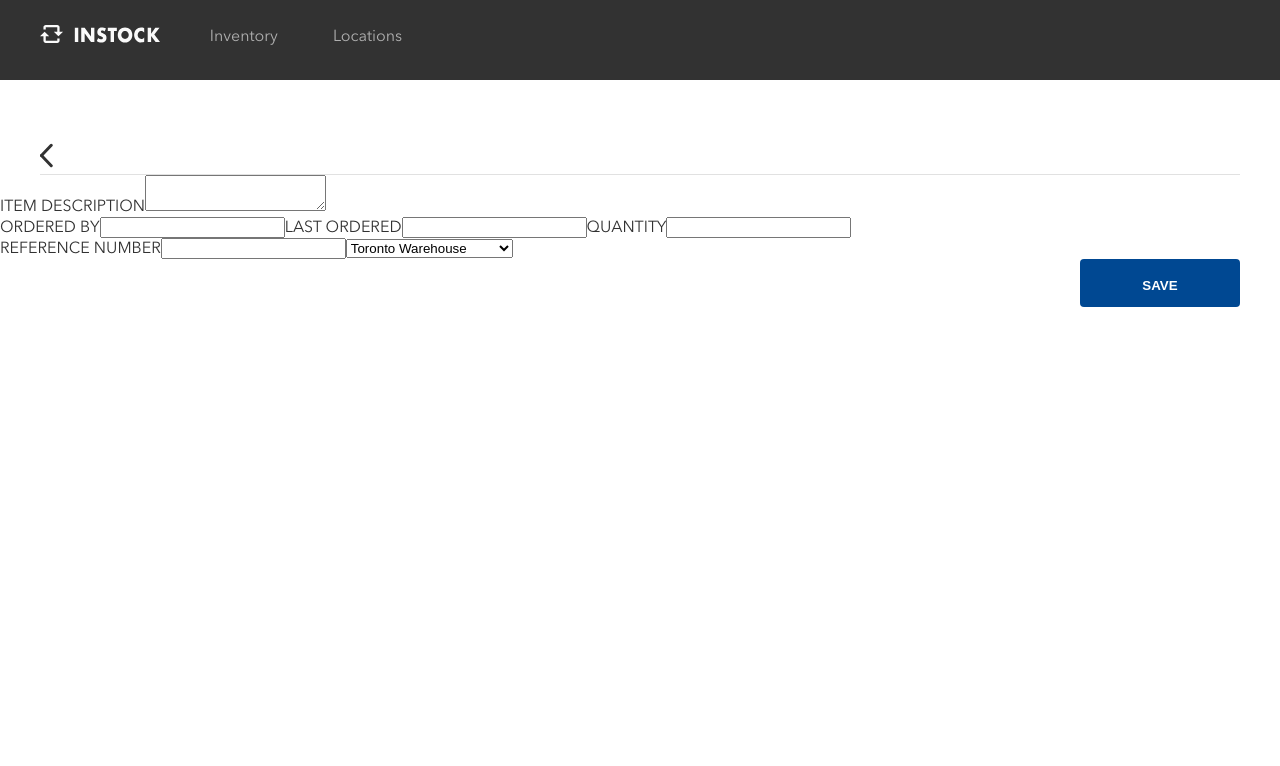
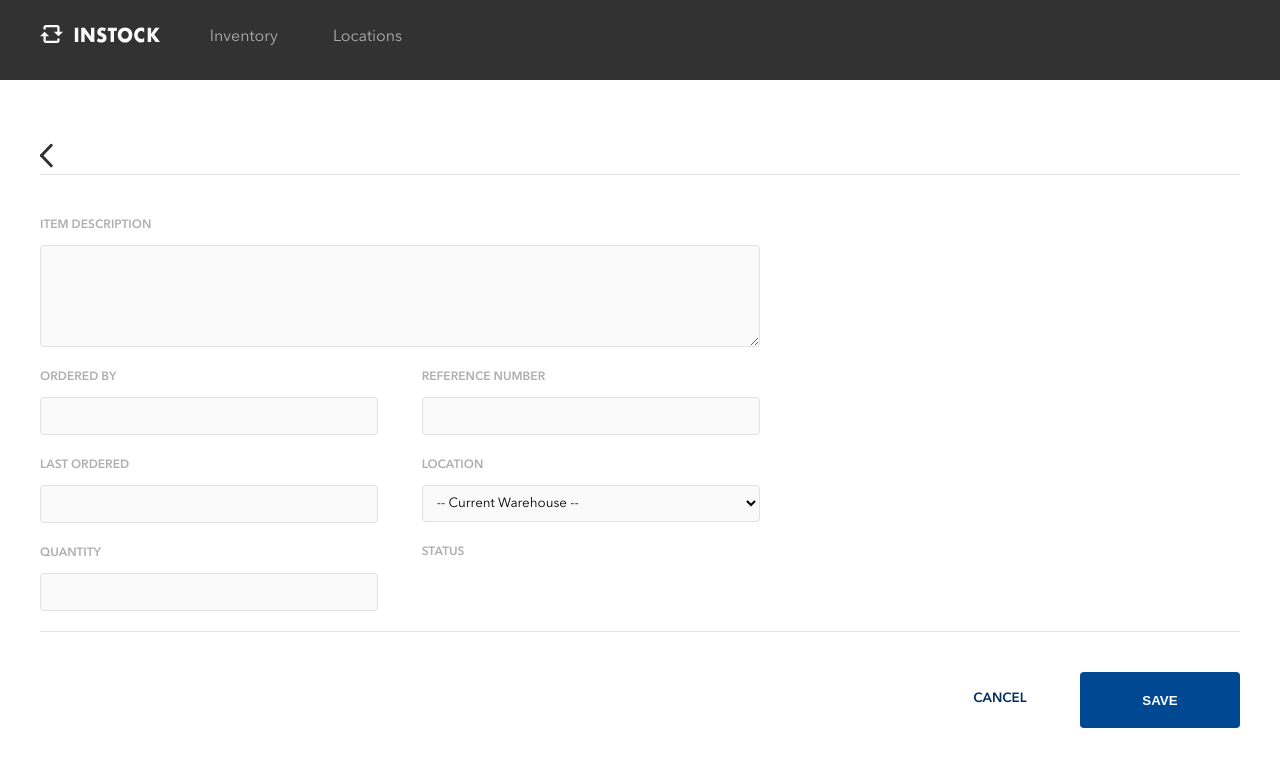
Before and after one commit to jeantaylor/instock-teamTheDo, a React (Create React App) app in the folder client/: page /edit/1/1 in a window 1280 px wide. Shown: the top 766 px of the page. Built offline with nearby package versions, Linux system fonts and the light colour scheme; no server answers.

Commit message:
Styled editProduct page.

```diff
--- a/client/src/components/inventory.js
+++ b/client/src/components/inventory.js
@@ -143,7 +143,7 @@ export default class inventory extends Component {
               <input
                 type='text'
                 name='lastOrdered'
-                placeholder='yyyy-mm-dd'
+                placeholder='mm/dd/yyyy'
                 className='popUpForm__input'
               />
               <h4 className='popUpForm__heading-small'>WAREHOUSE</h4>
--- a/client/src/components/inventory/editProduct.js
+++ b/client/src/components/inventory/editProduct.js
@@ -22,6 +22,7 @@ export default class EditProduct extends Component {
     }
 
     render() {
+        let quantityCount = this.state.product.quantity;
         return (
             <>
                 <div className="product__header">
@@ -41,25 +42,29 @@ export default class EditProduct extends Component {
                     </div>
                 </div>
 
-                <form>
-                    <label className="formLabel" htmlFor="editDesc">ITEM DESCRIPTION</label>
-                    <textarea name="editDesc" id="editDesc" value={this.state.product.desc}></textarea>
-                    <div className="fieldWrapper--large">
-                        <div className="fieldWrapper--small">
-                            <label className="formLabel" htmlFor="editOrderedBy">ORDERED BY</label>
-                            <input className="formInput" name="editOrderedBy" id="editOrderedBy" value={this.state.product.orderedBy} />
+                <form className="edit">
+                    <div className="edit__textareaWrapper">
+                        <label className="edit__formLabel" htmlFor="editDesc">ITEM DESCRIPTION</label>
+                        <textarea rows="5" className="edit__textarea" name="editDesc" id="editDesc" value={this.state.product.desc}></textarea>
+                    </div>
+                    <div className="edit__fieldWrapper--large">
+                        <div className="edit__fieldWrapper--small">
+                            <label className="edit__formLabel" htmlFor="editOrderedBy">ORDERED BY</label>
+                            <input className="edit__formInput" name="editOrderedBy" id="editOrderedBy" value={this.state.product.orderedBy} />
 
-                            <label className="formLabel" htmlFor="editLastOrdered">LAST ORDERED</label>
-                            <input className="formInput" name="editLastOrdered" id="editLastOrdered" value={this.state.product.lastOrdered} />
+                            <label className="edit__formLabel" htmlFor="editLastOrdered">LAST ORDERED</label>
+                            <input className="edit__formInput" name="editLastOrdered" id="editLastOrdered" value={this.state.product.lastOrdered} />
 
-                            <label className="formLabel" htmlFor="editQuantity">QUANTITY</label>
-                            <input className="formInput" name="editQuantity" id="editQuantity" value={this.state.product.quantity} />
+                            <label className="edit__formLabel" htmlFor="editQuantity">QUANTITY</label>
+                            <input className="edit__formInput" name="editQuantity" id="editQuantity" value={this.state.product.quantity} />
                         </div>
-                        <div className="fieldWrapper--small">
-                            <label className="formLabel" htmlFor="editrefNum">REFERENCE NUMBER</label>
-                            <input className="formInput" name="editrefNum" id="editrefNum" value={this.state.product.ref} />
+                        <div className="edit__fieldWrapper--small">
+                            <label className="edit__formLabel" htmlFor="editRefNum">REFERENCE NUMBER</label>
+                            <input className="edit__formInput" name="editRefNum" id="editRefNum" value={this.state.product.ref} />
 
-                            <select>
+                            <label className="edit__formLabel" htmlFor="editLocation">LOCATION</label>
+                            <select className="edit__selectMenu" name="editLocation">
+                                <option value={this.state.warehouse}>-- Current Warehouse --</option>
                                 <option value="Toronto Warehouse">Toronto Warehouse</option>
                                 <option value="Vancouver Warehouse">Vancouver Warehouse</option>
                                 <option value="New York Warehouse">New York Warehouse</option>
@@ -70,12 +75,47 @@ export default class EditProduct extends Component {
                                 <option value="Portland Warehouse">Portland Warehouse</option>
                                 <option value="Cape Town Warehouse">Cape Town Warehouse</option>
                             </select>
+
+                            <label className="edit__formLabel" htmlFor="editrefNum">STATUS</label>
+
+                            <button
+                                className="product__header__button"
+                                style={
+                                    quantityCount === 1
+                                     > 1 ? { display: "inline" } : { display: "none" }
+                                }
+                            >
+                                In Stock
+            </button>
+                            <button
+                                className="product__header__button"
+                                style={
+                                    quantityCount === 1
+                                        ? { display: "inline", background: "red" }
+                                        : { display: "none" }
+                                }
+                            >
+                                Low Stock
+            </button>
+                            <button
+                                className="product__header__button-oos"
+                                style={
+                                    quantityCount === 0
+                                        ? { display: "inline" }
+                                        : { display: "none" }
+                                }
+                            >
+                                Out of Stock
+            </button>
                         </div>
                     </div>
                 </form>
 
-                <div className="product__button__wrapper">
-                    <button className="product__button__edit">
+                <div className="edit__btnWrapper">
+                    <button className="edit__cancelBtn">
+                        <h4>CANCEL</h4>
+                    </button>
+                    <button className="edit__saveBtn">
                         <h4>SAVE</h4>
                     </button>
                 </div>
--- a/client/src/styles/main.css
+++ b/client/src/styles/main.css
@@ -629,4 +629,140 @@ body a {
     width: 20%;
   }
 }
+
+.edit {
+  margin: 32px 5%;
+  border-bottom: 1px solid #e1e1e1;
+}
+
+.edit__textareaWrapper {
+  display: -webkit-box;
+  display: -ms-flexbox;
+  display: flex;
+  -webkit-box-orient: vertical;
+  -webkit-box-direction: normal;
+      -ms-flex-direction: column;
+          flex-direction: column;
+  width: 100%;
+}
+
+.edit__fieldWrapper--large, .edit__fieldWrapper--small {
+  display: -webkit-box;
+  display: -ms-flexbox;
+  display: flex;
+  -webkit-box-orient: vertical;
+  -webkit-box-direction: normal;
+      -ms-flex-direction: column;
+          flex-direction: column;
+}
+
+.edit__formLabel {
+  color: #afafaf;
+  font-family: "AvenirDemiBold";
+  font-size: 12px;
+  line-height: 20px;
+  margin-bottom: 10px;
+}
+
+.edit__textarea, .edit__formInput, .edit__selectMenu {
+  border: 1px solid #e1e1e1;
+  border-radius: 4px;
+  background-color: #fafafa;
+  font-family: "AvenirReg";
+  padding: 10px;
+  margin-bottom: 20px;
+}
+
+.edit__btnWrapper {
+  margin: 32px 5%;
+  display: -webkit-box;
+  display: -ms-flexbox;
+  display: flex;
+  -webkit-box-orient: vertical;
+  -webkit-box-direction: reverse;
+      -ms-flex-direction: column-reverse;
+          flex-direction: column-reverse;
+}
+
+.edit__saveBtn {
+  width: 100%;
+  color: white;
+  background: #004892;
+  height: 56px;
+  border: none;
+  border-radius: 4px;
+}
+
+.edit__cancelBtn {
+  border: none;
+  background-color: #fff;
+  color: #002f5f;
+  font-family: "AvenirDemiBold";
+  width: 100%;
+  height: 48px;
+}
+
+@media only screen and (min-width: 768px) {
+  .edit {
+    margin: 40px 3.13%;
+  }
+  .edit__textareaWrapper, .edit__fieldWrapper--large {
+    width: 60%;
+  }
+  .edit__fieldWrapper--large {
+    display: -webkit-box;
+    display: -ms-flexbox;
+    display: flex;
+    -webkit-box-orient: horizontal;
+    -webkit-box-direction: normal;
+        -ms-flex-direction: row;
+            flex-direction: row;
+    -webkit-box-pack: justify;
+        -ms-flex-pack: justify;
+            justify-content: space-between;
+  }
+  .edit__fieldWrapper--small {
+    width: 47%;
+  }
+  .edit__btnWrapper {
+    margin: 40px 3.13%;
+    -ms-flex-item-align: end;
+        align-self: flex-end;
+    display: -webkit-box;
+    display: -ms-flexbox;
+    display: flex;
+    -webkit-box-orient: horizontal;
+    -webkit-box-direction: normal;
+        -ms-flex-direction: row;
+            flex-direction: row;
+    -webkit-box-pack: end;
+        -ms-flex-pack: end;
+            justify-content: flex-end;
+  }
+  .edit__cancelBtn, .edit__saveBtn {
+    width: 160px;
+  }
+}
+
+@media only screen and (min-width: 1440px) {
+  .edit {
+    margin: 40px 12.5%;
+    display: -webkit-box;
+    display: -ms-flexbox;
+    display: flex;
+  }
+  .edit__textareaWrapper {
+    width: 47.41%;
+  }
+  .edit__fieldWrapper--large {
+    margin-left: 3%;
+  }
+  .edit__fieldWrapper--small {
+    width: 45%;
+    margin-left: 3%;
+  }
+  .edit__btnWrapper {
+    margin: 40px 12.5%;
+  }
+}
 /*# sourceMappingURL=main.css.map */
--- a/client/src/styles/main.scss
+++ b/client/src/styles/main.scss
@@ -35,3 +35,4 @@ body {
 @import "./partials/inventory/productSummary";
 @import "./partials/inventory/popUpForm";
 @import "./partials/locations";
+@import "./partials/inventory/editProduct";
--- a/client/src/styles/partials/inventory/_editProduct.scss
+++ b/client/src/styles/partials/inventory/_editProduct.scss
@@ -1,15 +1,117 @@
-.editProduct {
-    margin: 0;
+.edit {
+    margin: 32px 5%;
+    border-bottom: 1px solid $mercury;
+
+	&__textareaWrapper {
+		display: flex;
+		flex-direction: column;
+		width: 100%;
+	}
+
+	&__fieldWrapper--large,
+	&__fieldWrapper--small {
+		display: flex;
+		flex-direction: column;
+	}
+
+	&__formLabel {
+		color: $silver;
+		font-family: "AvenirDemiBold";
+		font-size: 12px;
+		line-height: 20px;
+		margin-bottom: 10px;
+	}
+
+	&__textarea,
+	&__formInput,
+	&__selectMenu {
+		border: 1px solid $mercury;
+		border-radius: 4px;
+		background-color: $alabaster;
+		font-family: "AvenirReg";
+		padding: 10px;
+		margin-bottom: 20px;
+	}
+
+	&__btnWrapper {
+        margin: 32px 5%;
+		display: flex;
+		flex-direction: column-reverse;
+    }
+
+    &__saveBtn {
+    width: 100%;
+    color: white;
+    background: #004892;
+    height: 56px;
+    border: none;
+    border-radius: 4px;
+}
+
+	&__cancelBtn {
+		border: none;
+		background-color: $white;
+		color: $instock-drkblue;
+		font-family: "AvenirDemiBold";
+		width: 100%;
+        height: 48px;
+	}
 }
 
 @include medium {
-    .editProduct {
-        margin: 0;
-    }
+	.edit {
+		margin: 40px 3.13%;
+
+		&__textareaWrapper,
+		&__fieldWrapper--large {
+			width: 60%;
+		}
+
+		&__fieldWrapper--large {
+			display: flex;
+			flex-direction: row;
+			justify-content: space-between;
+		}
+
+		&__fieldWrapper--small {
+			width: 47%;
+		}
+
+		&__btnWrapper {
+            margin: 40px 3.13%;
+            align-self: flex-end;
+			display: flex;
+            flex-direction: row;
+            justify-content: flex-end;
+        }
+
+        &__cancelBtn,
+        &__saveBtn {
+            width: 160px;
+        }
+	}
 }
 
 @include large {
-    .editProduct {
-        margin: 0;
-    }
+	.edit {
+		margin: 40px 12.5%;
+		display: flex;
+
+		&__textareaWrapper {
+			width: 47.41%;
+		}
+
+		&__fieldWrapper--large {
+			margin-left: 3%;
+		}
+
+		&__fieldWrapper--small {
+			width: 45%;
+			margin-left: 3%;
+        }
+
+        &__btnWrapper {
+            margin: 40px 12.5%;
+		}
+	}
 }
```
Also changed, not shown: 1 other file (tests, documents, lock files or other folders).
